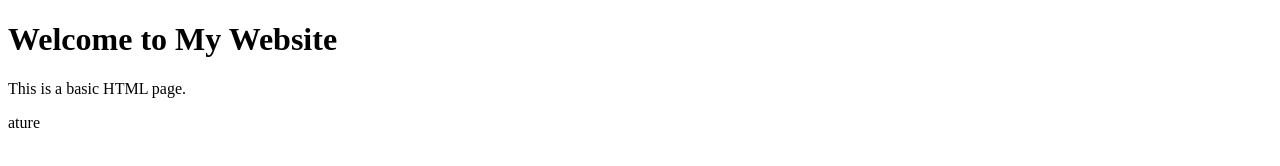
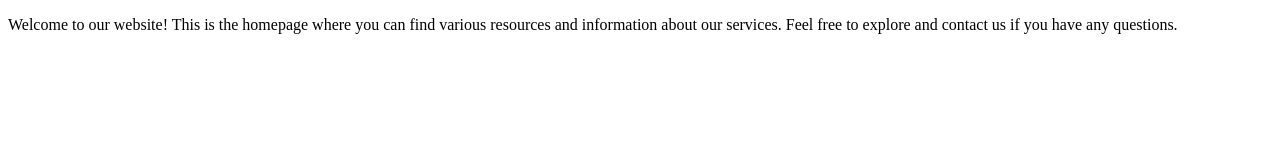
Before and after one commit to annumariyajoseph/Git-Learnings, a plain HTML site: page index.html in a window 1280 px wide. Drawn offline with Linux system fonts and the light colour scheme.

Commit message:
update index

```diff
--- a/index.html
+++ b/index.html
@@ -3,13 +3,9 @@
 <head>
   <meta charset="UTF-8">
   <meta name="viewport" content="width=device-width, initial-scale=1.0">
-  <title>My First Web Page</title>
+  <title>Document</title>
 </head>
 <body>
-
-  <h1>Welcome to My Website</h1>
-  <p>This is a basic HTML page.</p>
-
-
+  <p>Welcome to our website! This is the homepage where you can find various resources and information about our services. Feel free to explore and contact us if you have any questions.</p>
 </body>
-</html>ature
+</html>
```
